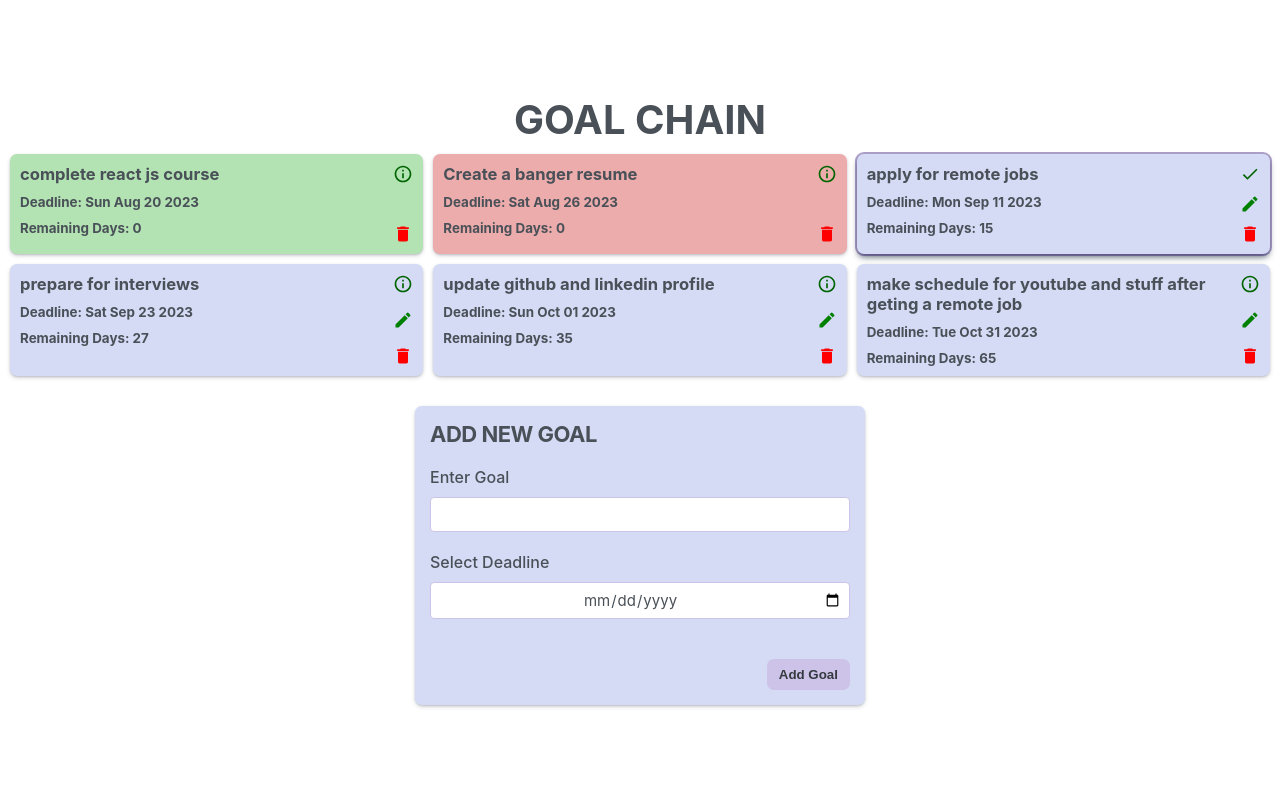
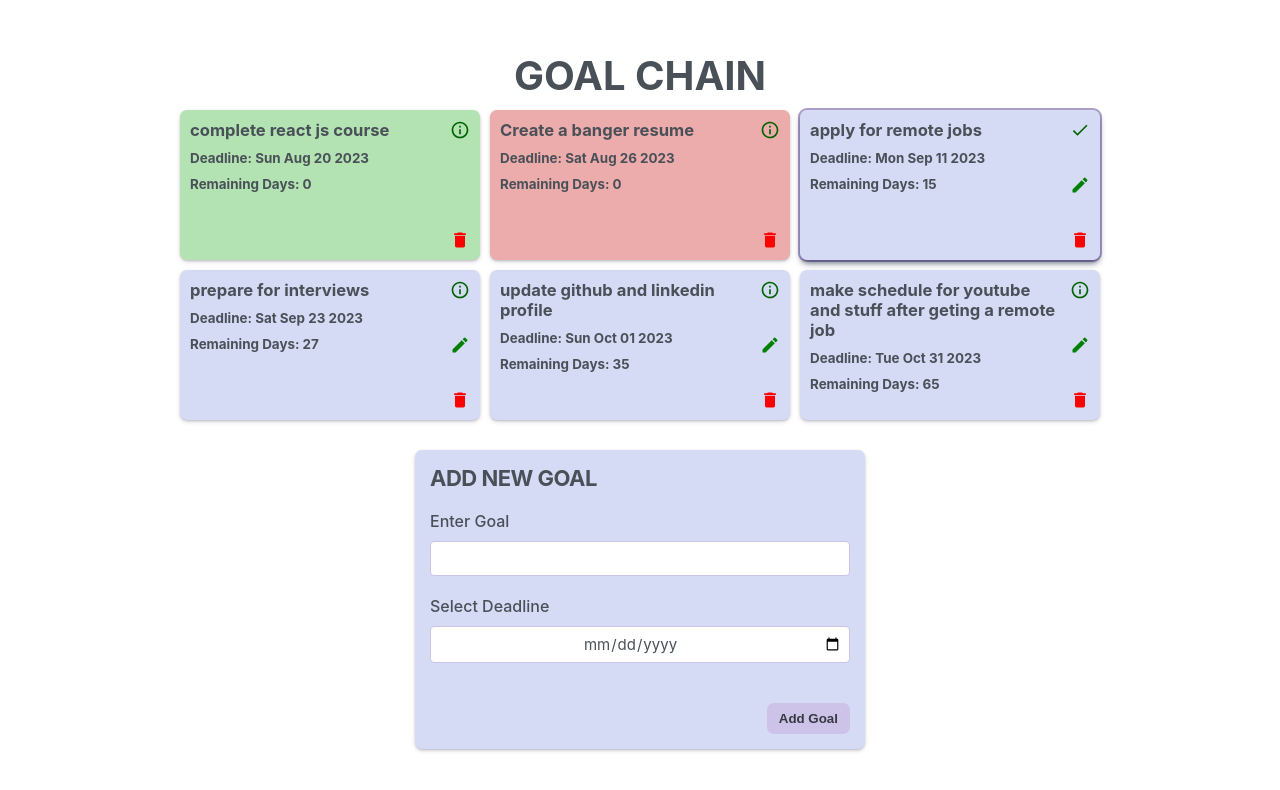
Before and after one commit to syedmhdm/goal-chain, a React (Create React App) app: page / in a window 1280 px wide. Shown: the top 790 px of the page. Built offline with nearby package versions, Linux system fonts and the light colour scheme.

Commit message:
edit goal input fields

```diff
--- a/src/App.js
+++ b/src/App.js
@@ -6,9 +6,16 @@
 // new Date(new Date().setDate(new Date().getDate() + 1))
 // .toISOString()
 // .split("T")[0]
-import { MdDone, MdDelete, MdEdit, MdInfoOutline } from "react-icons/md";
+import {
+  MdDone,
+  MdDelete,
+  MdEdit,
+  MdInfoOutline,
+  MdSave,
+} from "react-icons/md";
 import { useState } from "react";
-
+// import DatePicker from "react-datepicker";
+// import "react-datepicker/dist/react-datepicker.css";
 let initialGoalList = [
   {
     id: 1,
@@ -113,7 +120,11 @@ function App() {
   const [goal, setGoal] = useState("");
   const [deadline, setDeadline] = useState("");
   const [goalList, setGoalList] = useState(initialGoalList);
+  const [editGoalId, setEditGoalId] = useState("");
 
+  function handleEditGoal(goalId) {
+    setEditGoalId(goalId);
+  }
   function handleAddGoal(e) {
     e.preventDefault();
 
@@ -164,7 +175,12 @@ function App() {
 
         <div className='goals'>
           {goalList.map((goal) => (
-            <Goal key={goal.id} goal={goal} />
+            <Goal
+              key={goal.id}
+              goal={goal}
+              onEditGoal={handleEditGoal}
+              editGoalId={editGoalId}
+            />
           ))}
         </div>
       </div>
@@ -194,14 +210,29 @@ function App() {
                   .split("T")[0]
           }
           onChange={(e) => setDeadline(e.target.value)}
+          onKeyDown={(e) => e.preventDefault()}
         />
+        {/* <DatePicker /> */}
         <Button onClick={handleAddGoal}>Add Goal</Button>
       </form>
     </div>
   );
 }
 
-function Goal({ goal }) {
+function Goal({ goal, editGoalId, onEditGoal }) {
+  const [editGoal, setEditGoal] = useState(goal.goal);
+  const [editDeadline, setEditDeadline] = useState(
+    new Date(
+      new Date(goal.deadline).setDate(new Date(goal.deadline).getDate() + 1)
+    )
+      .toISOString()
+      .split("T")[0]
+  );
+
+  function handleUpdateGoal(e) {
+    onEditGoal("");
+  }
+
   return (
     <div
       className={`goal
@@ -209,8 +240,27 @@ function Goal({ goal }) {
       ${goal.isGoodPrediction === false ? "bad-prediction" : ""}
       ${goal.currentGoal === true ? "current-goal" : ""}`}
     >
-      <h5>{goal.goal}</h5>
-      <h6>Deadline: {goal.deadline}</h6>
+      {editGoalId === goal.id ? (
+        <input
+          className='edit-input'
+          type='text'
+          value={editGoal}
+          onChange={(e) => setEditGoal(e.target.value)}
+        />
+      ) : (
+        <h5>{goal.goal}</h5>
+      )}
+      {editGoalId === goal.id ? (
+        <input
+          className='edit-input'
+          type='date'
+          value={editDeadline}
+          onChange={(e) => setEditDeadline(e.target.value)}
+          onKeyDown={(e) => e.preventDefault()}
+        />
+      ) : (
+        <h6>Deadline: {goal.deadline}</h6>
+      )}
       <h6>Remaining Days: {goal.remainingDays}</h6>
 
       <div className='icons-div'>
@@ -219,7 +269,13 @@ function Goal({ goal }) {
         ) : (
           <MdInfoOutline className='icon' />
         )}
-        {goal.isCompleted === false ? <MdEdit className='icon-edit' /> : null}
+        {goal.isCompleted === false ? (
+          editGoalId !== goal.id ? (
+            <MdEdit onClick={() => onEditGoal(goal.id)} className='icon-edit' />
+          ) : (
+            <MdSave onClick={handleUpdateGoal} className='icon-edit' />
+          )
+        ) : null}
         <MdDelete className='icon-danger' />
       </div>
     </div>
--- a/src/index.css
+++ b/src/index.css
@@ -143,9 +143,14 @@ form .button {
   flex-direction: column;
   gap: 1rem;
   background-color: var(--color-lightest);
-  min-height: 100px;
+  min-height: 15rem;
+  min-width: 30rem;
   /* background-color: rgba(128, 128, 128, 0.514); */
   box-shadow: rgba(50, 50, 93, 0.25) 0px 2px 5px -1px, rgba(0, 0, 0, 0.3) 0px 1px 3px -1px;
+}
+
+h5 {
+  max-width: 25rem;
 }
 
 .good-prediction {
@@ -190,3 +195,10 @@ form .button {
   justify-content: space-between;
   max-height: 90%;
 }
+
+.edit-input {
+  height: 3rem;
+  width: 50%;
+  margin: 0px;
+  /* padding: 1rem; */
+}
```
